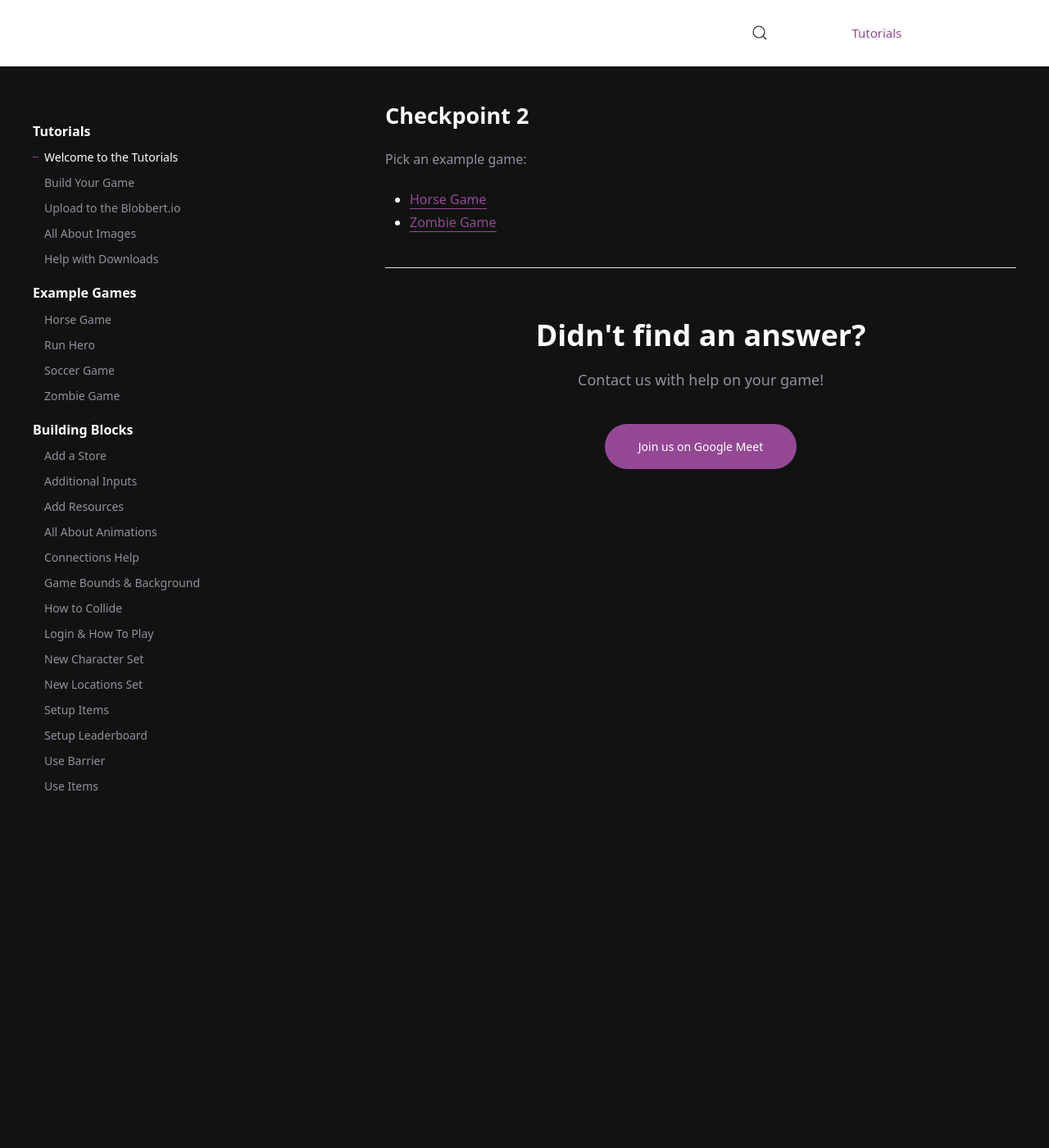
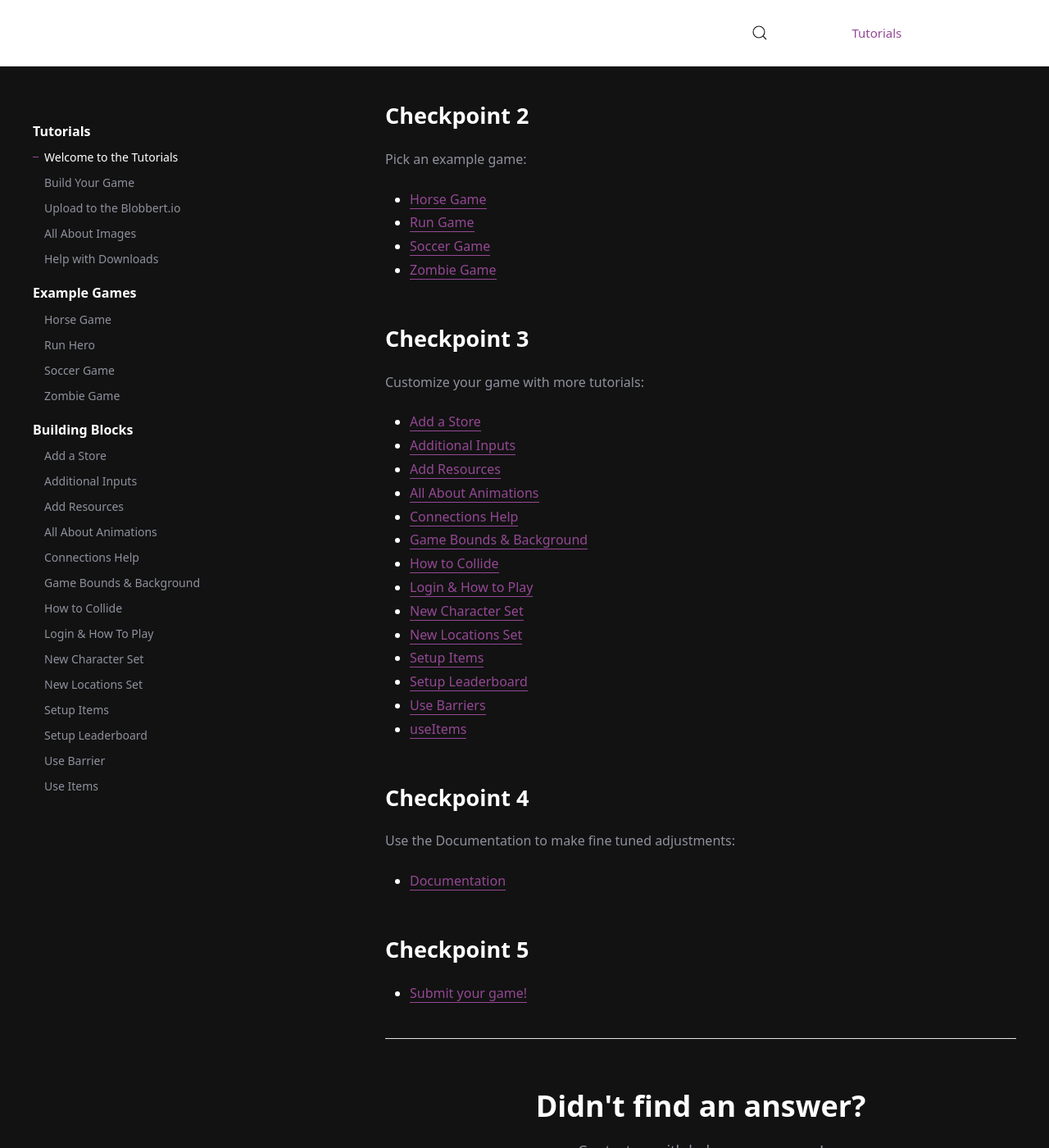
Before and after one commit to codechangers/codecontest.org, a Jekyll site: the page built from _tutorials/welcometutorials.md, in a window 1280 px wide and 1400 px high, scrolled down 365 px. Shown: the whole window at 82% size. Built offline with Jekyll 4.4.1, drawn with Linux system fonts in a browser that asks for light colours.

Commit message:
A little bit of tutorial cleanup

```diff
--- a/_tutorials/welcometutorials.md
+++ b/_tutorials/welcometutorials.md
@@ -12,4 +12,30 @@ author: jason
 ## Checkpoint 2
 Pick an example game:
  - [Horse Game](/tutorials/examples/horseGame/)
+ - [Run Game](/tutorials/examples/runGame/)
+ - [Soccer Game](/tutorials/examples/soccerGame/)
  - [Zombie Game](/tutorials/examples/zombieGame/)
+
+## Checkpoint 3
+Customize your game with more tutorials:
+ - [Add a Store](/blocks/addAStore/)
+ - [Additional Inputs](/blocks/additionalInputs/)
+ - [Add Resources](/blocks/addResources/)
+ - [All About Animations](/blocks/allAboutAnimations/)
+ - [Connections Help](/blocks/connectionsHelp/)
+ - [Game Bounds & Background](/blocks/gameBoundsAndBackground/)
+ - [How to Collide](/blocks/howToCollide/)
+ - [Login & How to Play](/blocks/loginAndHowToPlay/)
+ - [New Character Set](/blocks/newCharacterSet/)
+ - [New Locations Set](/blocks/newLocationsSet/)
+ - [Setup Items](/blocks/setupItems/)
+ - [Setup Leaderboard](/blocks/setupLeaderboard/)
+ - [Use Barriers](/blocks/useBarrier/)
+ - [useItems](/blocks/useItems/)
+
+## Checkpoint 4
+Use the Documentation to make fine tuned adjustments:
+ - [Documentation](/docs/welcome/)
+
+## Checkpoint 5
+ - [Submit your game!](https://docs.google.com/forms/d/e/1FAIpQLSc_Fr_3vfLv6J4cVgW3KUM_-C9i5T23Xw-KWw1zx8u7dc5Hng/viewform?usp=sf_link)
```
Also changed, not shown: _tutorials/examples/horseGame.md (+48 -156 lines), _tutorials/examples/runGame.md (+7 -3 lines), _tutorials/examples/soccerGame.md (+5 -5 lines), _tutorials/examples/zombieGame.md (+3 -3 lines).
